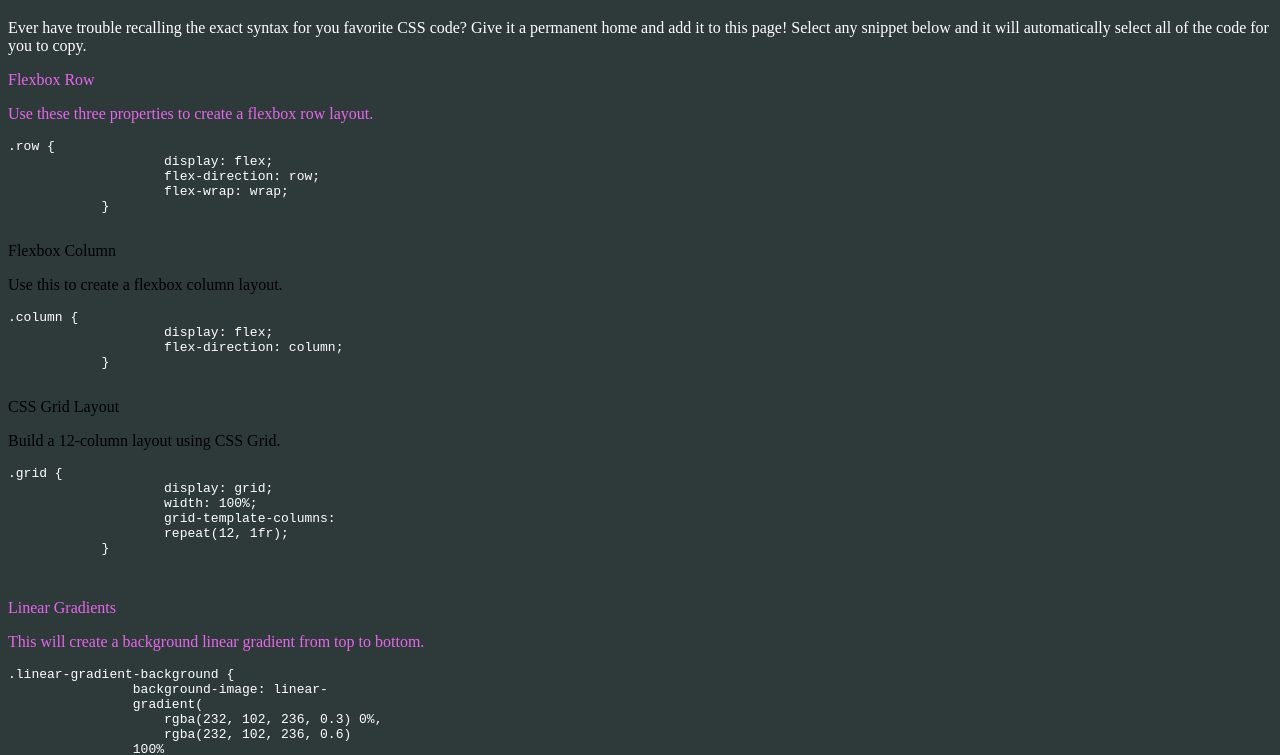
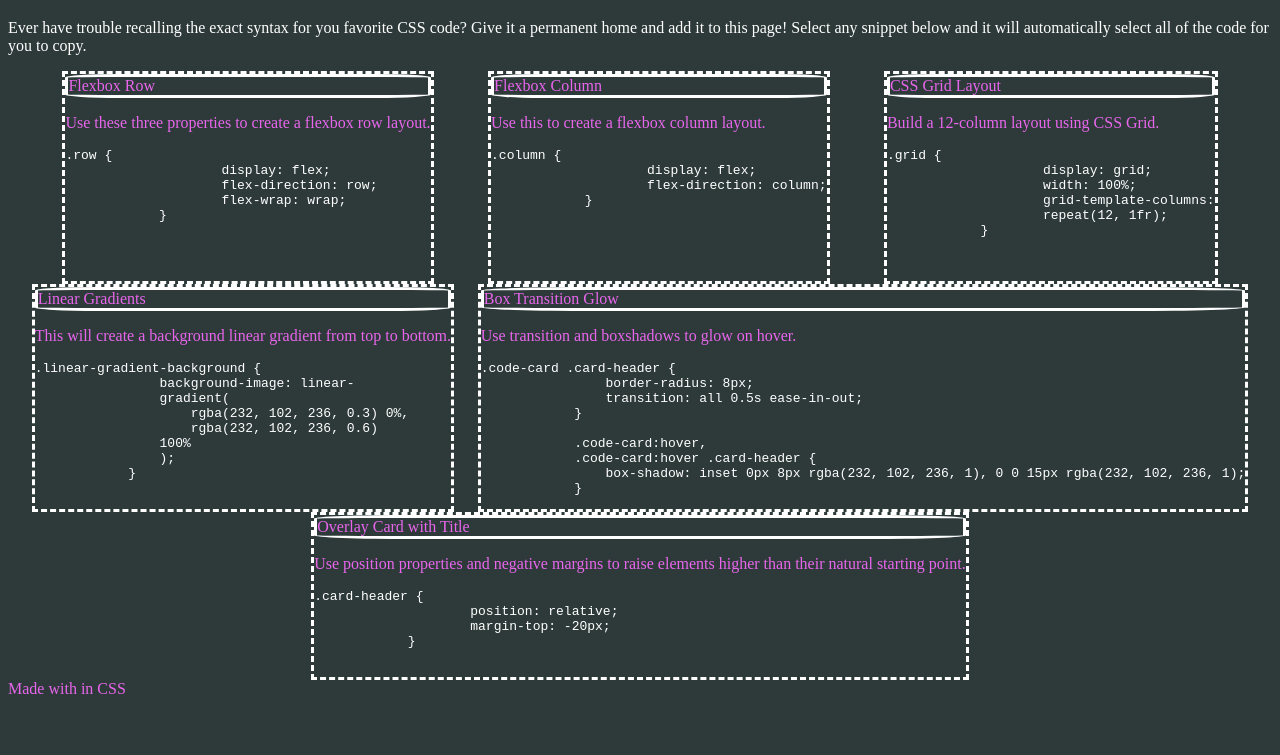
Before and after one commit to BrettSantor/css-snippet, a plain HTML site: page index.html in a window 1280 px wide. Shown: the part 61-816 px from the top of the page. Drawn offline with Linux system fonts and the light colour scheme.

Commit message:
add flexbox

```diff
--- a/assets/style.css
+++ b/assets/style.css
@@ -1,6 +1,8 @@
 :root {
     --headerColor: rgba(232, 102, 236, 1);
     --otherText: #fff;
+    --borderstyle: dashed;
+    --
 }
 
 * {
@@ -11,12 +13,35 @@ header h1 {
     color: var(--headerColor);
 }
 
+main {
+    display: flex;
+    flex-wrap: wrap;
+    justify-content: space-evenly;
+    align-content: space-around;
+}
+
 section header {
     color: var(--headerColor);
+    border: var(--otherText);
+    border-style: solid;
+    border-radius: 15%;
+
 
 }
 
-section p {
+.smallBox {
+border: var(--otherText);
+border-style: var(--borderstyle);
+
+}
+
+.bigBox {
+border: var(--otherText);
+border-style: var(--borderstyle);
+}
+
+section p,
+footer {
     color: var(--headerColor);
 }
 
--- a/index.html
+++ b/index.html
@@ -26,7 +26,7 @@
 
         </section>
 
-        <ssection class="smallBox">
+        <section class="smallBox">
             <header>Flexbox Column</header>
             <p>Use this to create a flexbox column layout.</p>
             <pre>.column {
@@ -38,7 +38,7 @@
         </section>
 
 
-        <ssection class="smallBox">
+        <section class="smallBox">
             <header>CSS Grid Layout</header>
             <p>Build a 12-column layout using CSS Grid.</p>
             <pre>.grid {
@@ -68,7 +68,7 @@
 
         </section>
 
-        <ection class="bigBox">
+        <section class="bigBox">
             <header>Box Transition Glow</header>
             <p>Use transition and boxshadows to glow on hover.</p>
             <pre>.code-card .card-header {
@@ -82,7 +82,7 @@
             }</pre>
         </section>
 
-        <ection class="bigBox">
+        <section class="bigBox">
             <header>Overlay Card with Title</header>
             <p>Use position properties and negative margins to raise elements higher than their natural starting point.</p>
             <pre>.card-header {
```
